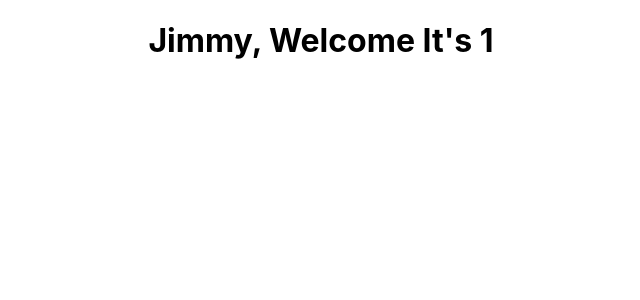
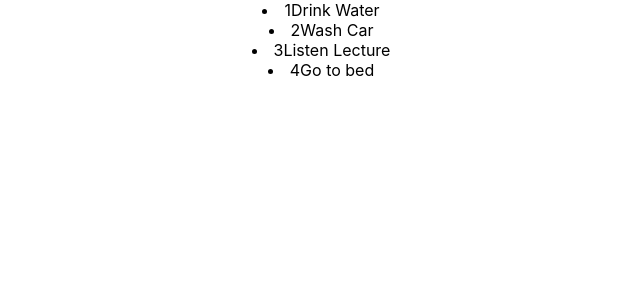
Before and after one commit to juhyee/React, a React (Create React App) app in the folder my-app/: page / in a window 1280 px wide. Shown: the top 300 px of the page, without its empty margins (319-959 px from the left). Built offline with nearby package versions, Linux system fonts and the light colour scheme.

Commit message:
feat: 20230801 리스트

```diff
--- a/my-app/src/App.js
+++ b/my-app/src/App.js
@@ -5,8 +5,8 @@
 // import FunctionalComponent from './components/2-5.State/FunctionalComponent';
 // import ClassComponents2 from './components/2-6.LifeCtcle/ClassComponent';
 // import Event from './components/2-7.Event/Event';
-import Conditional from './components/2-8.ConditionalRendering/Conditional';
-
+// import Conditional from './components/2-8.ConditionalRendering/Conditional';
+import List from './components/2-9.List/List';
 
 function App() {
   return (
@@ -17,8 +17,8 @@
       {/* <FunctionalComponent /> */}
       {/* <ClassComponents2 /> */}
       {/* <Event /> */}
-      <Conditional />
-
+      {/* <Conditional /> */}
+      <List />
     </div>
   );
 }
--- /dev/null
+++ b/my-app/src/components/2-9.List/List.jsx
@@ -0,0 +1,31 @@
+import React from 'react'
+
+export default function List() {
+  // const numbers = [1,2,3,4,5]
+  // return (
+  //     <ul>
+  //       {numbers.map((item) => (
+  //         <li key={item.toString()}>{item}</li>
+  //       ))}
+  //     </ul>
+  // )
+
+  const todos = [
+    {id: 1, text: 'Drink Water'},
+    {id: 2, text: 'Wash Car'},
+    {id: 3, text: 'Listen Lecture'},
+    {id: 4, text: 'Go to bed'}
+  ]
+
+  const Item = (props) => {
+    return <li>{props.id}{props.text}</li>
+  }
+
+  const todoList = todos.map((todo) => <Item key={todo.id} id={todo.id} {...todo} />)
+
+  return(
+    <>
+      {todoList}
+    </>
+  )
+}
```
